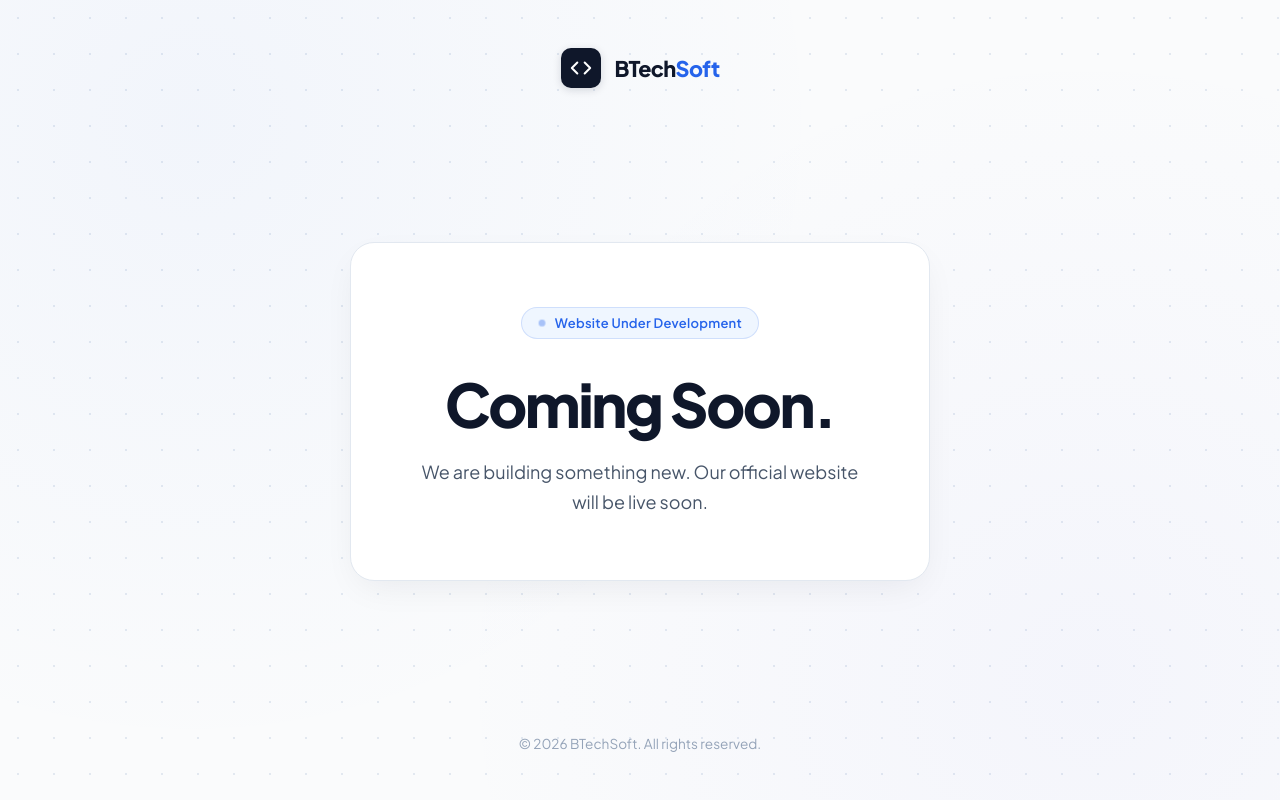
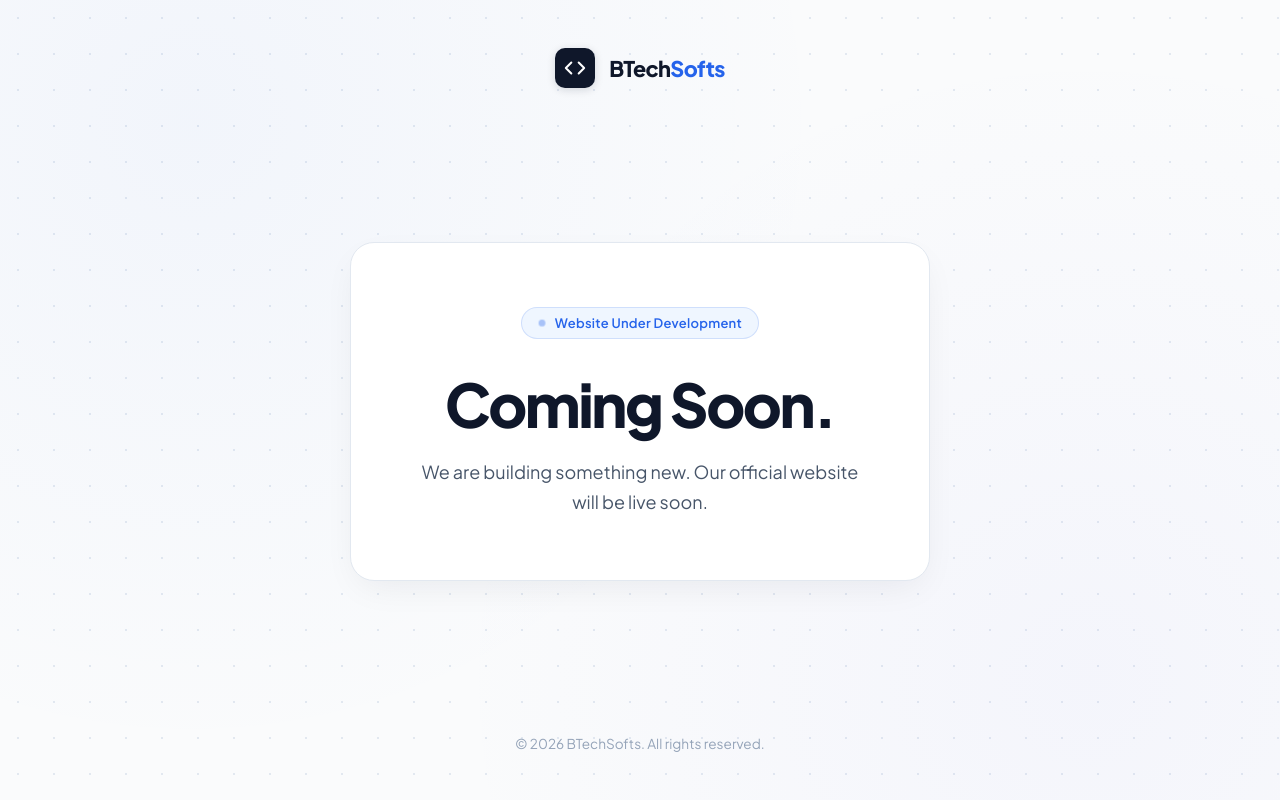
Before and after one commit to abasitgh2-pixel/btechsoft, a plain HTML site: page index.html in a window 1280 px wide. Drawn offline with Linux system fonts and the light colour scheme.

Commit message:
Update brand name from 'BTechSoft' to 'BTechSofts'

```diff
--- a/index.html
+++ b/index.html
@@ -213,14 +213,14 @@
 
   <!-- Header / Brand -->
   <header>
-    <a href="#" class="brand" aria-label="BTechSoft">
+    <a href="#" class="brand" aria-label="BTechSofts">
       <div class="brand-icon">
         <svg viewBox="0 0 24 24">
           <polyline points="16 18 22 12 16 6"></polyline>
           <polyline points="8 6 2 12 8 18"></polyline>
         </svg>
       </div>
-      <span class="brand-title">BTech<span>Soft</span></span>
+      <span class="brand-title">BTech<span>Softs</span></span>
     </a>
   </header>
 
@@ -242,7 +242,7 @@
 
   <!-- Footer -->
   <footer>
-    <span>© <span id="year">2026</span> BTechSoft. All rights reserved.</span>
+    <span>© <span id="year">2026</span> BTechSofts. All rights reserved.</span>
   </footer>
 
   <script>
```
